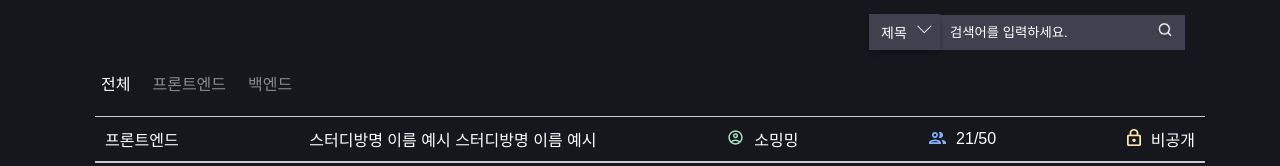
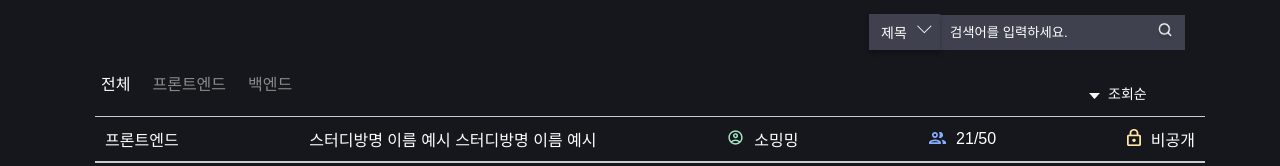
Before and after one commit to QuizUpWebProject/front, a React (Create React App) app: page /study in a window 1280 px wide. Shown: the part 220-386 px from the top of the page. Built offline with nearby package versions, Linux system fonts and the light colour scheme.

Commit message:
design: studyList option 추가 #15
- 조회순/인원순 등 studylist 정렬하는 option을 추가했습니다

```diff
--- /dev/null
+++ b/src/components/studyroom/SelectList.jsx
@@ -0,0 +1,83 @@
+import styled from "styled-components";
+import { useState } from "react";
+import DropDown from "../../assets/dropdown2.png";
+
+export default function SelectList({ selectedOption, onChange }) {
+  const [isShowOption, setShowOptions] = useState(false);
+  const [currentValue, setCurrentValue] = useState("조회순");
+
+  const handleSelectValue = (e) => {
+    const { innerText } = e.target;
+    setCurrentValue(innerText);
+  };
+
+  return (
+    <SelectContainer onClick={() => setShowOptions((prev) => !prev)}>
+      <Label>
+        <Img src={DropDown} alt="icon" />
+        {currentValue}
+      </Label>
+      <SelectOptions
+        show={isShowOption}
+        value={selectedOption}
+        onChange={onChange}
+      >
+        <Option onClick={handleSelectValue}>조회순</Option>
+        <Option onClick={handleSelectValue}>공개방</Option>
+        <Option onClick={handleSelectValue}>비공개방</Option>
+        <Option onClick={handleSelectValue}>인원 많은순</Option>
+        <Option onClick={handleSelectValue}>인원 적은순</Option>
+      </SelectOptions>
+    </SelectContainer>
+  );
+}
+
+const SelectContainer = styled.div`
+  position: relative;
+  display: inline-block;
+  margin-left: 20px;
+  width: 100px;
+`;
+
+const Label = styled.label`
+  font-size: 14px;
+  margin-left: 4px;
+  text-align: center;
+  cursor: pointer;
+`;
+
+const Img = styled.img`
+  margin-right: 8px;
+`;
+
+const SelectOptions = styled.ul`
+  position: absolute;
+  top: 100%;
+  left: 0;
+  width: 100%;
+  max-height: ${(props) => (props.show ? "none" : "0")};
+  overflow: hidden;
+  padding: 5px;
+  border-radius: 8px;
+  background-color: transparent;
+  color: #fefefe;
+  border: none;
+  transition: max-height 0.3s ease-in;
+  list-style: none;
+  magin: 0;
+  padding: 0;
+  z-index: 1;
+`;
+
+const Option = styled.li`
+  background-color: #3f424e;
+  color: #fefefe;
+  font-size: 14px;
+  cursor: pointer;
+  padding: 4px;
+
+  &:hover {
+    background-color: #f0f0f0;
+    color: black;
+  }
+`;
--- a/src/components/studyroom/StudyList.jsx
+++ b/src/components/studyroom/StudyList.jsx
@@ -1,6 +1,7 @@
 import React, { useState } from "react";
 import styled from "styled-components";
 import StudyItem from "./StudyItem";
+import SelectList from "./SelectList";
 
 export default function StudyList() {
   // 스터디 리스트 데이터 (예시)
@@ -13,14 +14,21 @@ export default function StudyList() {
 
   // 상태 변수: 현재 선택된 유형
   const [selectedType, setSelectedType] = useState("전체");
+  // 추천/조회 선택
+  const [selectOption, setSelectOption] = useState("조회순");
 
   // 리스트를 필터링하는 함수
   const filterStudyList = () => {
-    if (selectedType === "전체") {
-      return studyData; // 전체를 선택한 경우 모든 리스트 반환
-    } else {
-      return studyData.filter((study) => study.type === selectedType);
+    let filteredList = studyData;
+    if (selectedType !== "전체") {
+      filteredList = filteredList.filter(
+        (study) => study.type === selectedType
+      );
     }
+
+    // 정렬 옵션에 따라 정렬
+
+    return filteredList;
   };
 
   // 전체, 프론트엔드, 백엔드 버튼 클릭 시 상태 업데이트
@@ -28,9 +36,14 @@ export default function StudyList() {
     setSelectedType(type);
   };
 
+  // 정렬 변경시 상태 업데이트
+  const handleOptionChange = (event) => {
+    setSelectOption(event.target.value);
+  };
+
   return (
     <div>
-      {/* 버튼 그룹 생성 */}
+      <Container>
         <FilterButtons>
           <FilterBtn
             isSelected={selectedType === "전체"}
@@ -51,6 +64,11 @@ export default function StudyList() {
             백엔드
           </FilterBtn>
         </FilterButtons>
+        <SelectList
+          selectedOption={selectOption}
+          onChange={handleOptionChange}
+        />
+      </Container>
 
       {/* 필터링된 스터디 리스트 표시 */}
       <div>
@@ -68,6 +86,11 @@ export default function StudyList() {
     </div>
   );
 }
+const Container = styled.div`
+  display: flex;
+  justify-content: space-between; /* 왼쪽/오른쪽 정렬 설정 */
+  align-items: center; /* 수직 가운데 정렬 */
+`;
 
 const FilterButtons = styled.div`
   display: flex;
```
Lines whose indentation alone changed are shown as unchanged.
